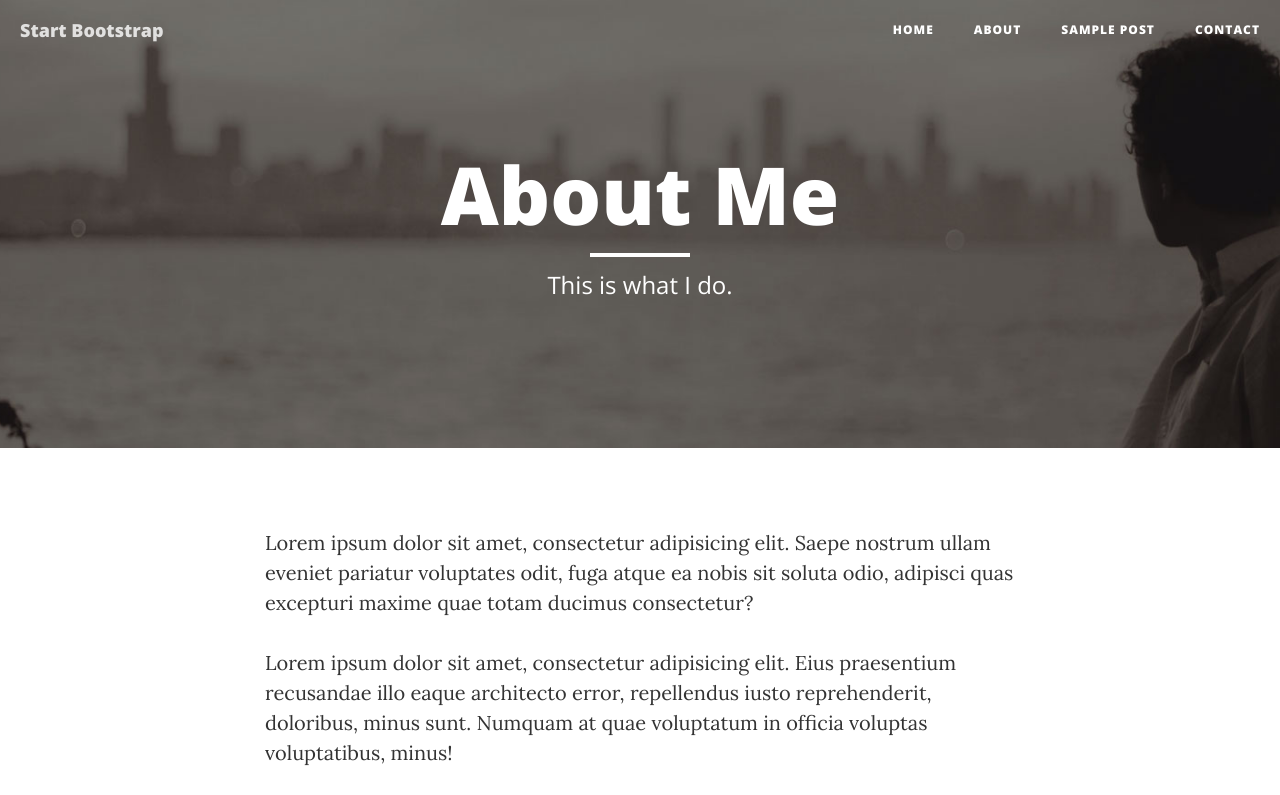
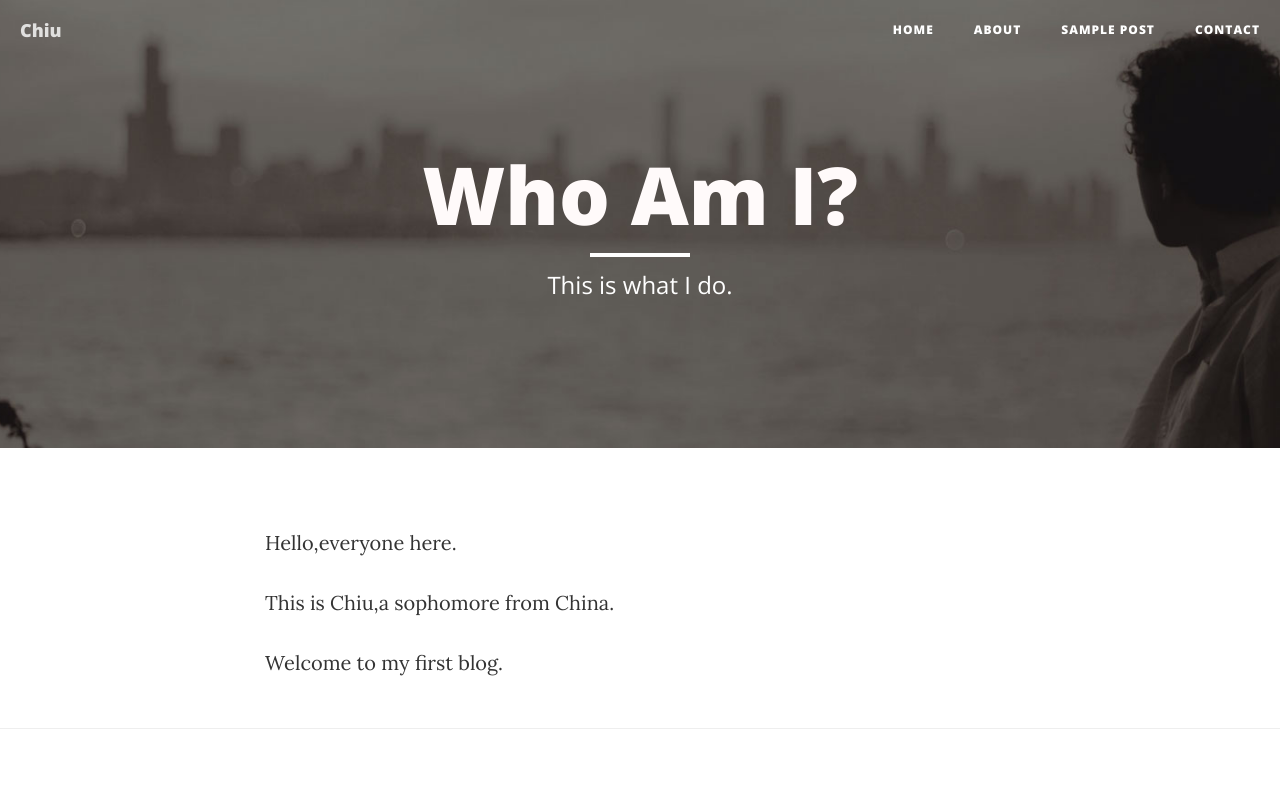
Before and after one commit to Chiuqyan/Chiu, a website: page about.html in a window 1280 px wide. Shown: the top 795 px of the page. Drawn offline with nearby package versions, Linux system fonts and the light colour scheme.

Commit message:
change saom words in index.html

```diff
--- a/about.html
+++ b/about.html
@@ -9,7 +9,7 @@
     <meta name="description" content="">
     <meta name="author" content="">
 
-    <title>Clean Blog - About</title>
+    <title>Chiu's Blog - About me</title>
 
     <!-- Bootstrap Core CSS -->
     <link href="vendor/bootstrap/css/bootstrap.min.css" rel="stylesheet">
@@ -42,7 +42,7 @@
                     <span class="sr-only">Toggle navigation</span>
                     Menu <i class="fa fa-bars"></i>
                 </button>
-                <a class="navbar-brand" href="index.html">Start Bootstrap</a>
+                <a class="navbar-brand" href="index.html">Chiu</a>
             </div>
 
             <!-- Collect the nav links, forms, and other content for toggling -->
@@ -74,7 +74,7 @@
             <div class="row">
                 <div class="col-lg-8 col-lg-offset-2 col-md-10 col-md-offset-1">
                     <div class="page-heading">
-                        <h1>About Me</h1>
+                        <h1 style="color:snow;">Who Am I?</h1>
                         <hr class="small">
                         <span class="subheading">This is what I do.</span>
                     </div>
@@ -87,9 +87,10 @@
     <div class="container">
         <div class="row">
             <div class="col-lg-8 col-lg-offset-2 col-md-10 col-md-offset-1">
-                <p>Lorem ipsum dolor sit amet, consectetur adipisicing elit. Saepe nostrum ullam eveniet pariatur voluptates odit, fuga atque ea nobis sit soluta odio, adipisci quas excepturi maxime quae totam ducimus consectetur?</p>
-                <p>Lorem ipsum dolor sit amet, consectetur adipisicing elit. Eius praesentium recusandae illo eaque architecto error, repellendus iusto reprehenderit, doloribus, minus sunt. Numquam at quae voluptatum in officia voluptas voluptatibus, minus!</p>
-                <p>Lorem ipsum dolor sit amet, consectetur adipisicing elit. Nostrum molestiae debitis nobis, quod sapiente qui voluptatum, placeat magni repudiandae accusantium fugit quas labore non rerum possimus, corrupti enim modi! Et.</p>
+                <p>Hello,everyone here.
+                    </p>
+                <p>This is Chiu,a sophomore from China.</p>
+                <p>Welcome to my first blog.</p>
             </div>
         </div>
     </div>
```
Also changed, not shown: index.html (+3 -3 lines).
